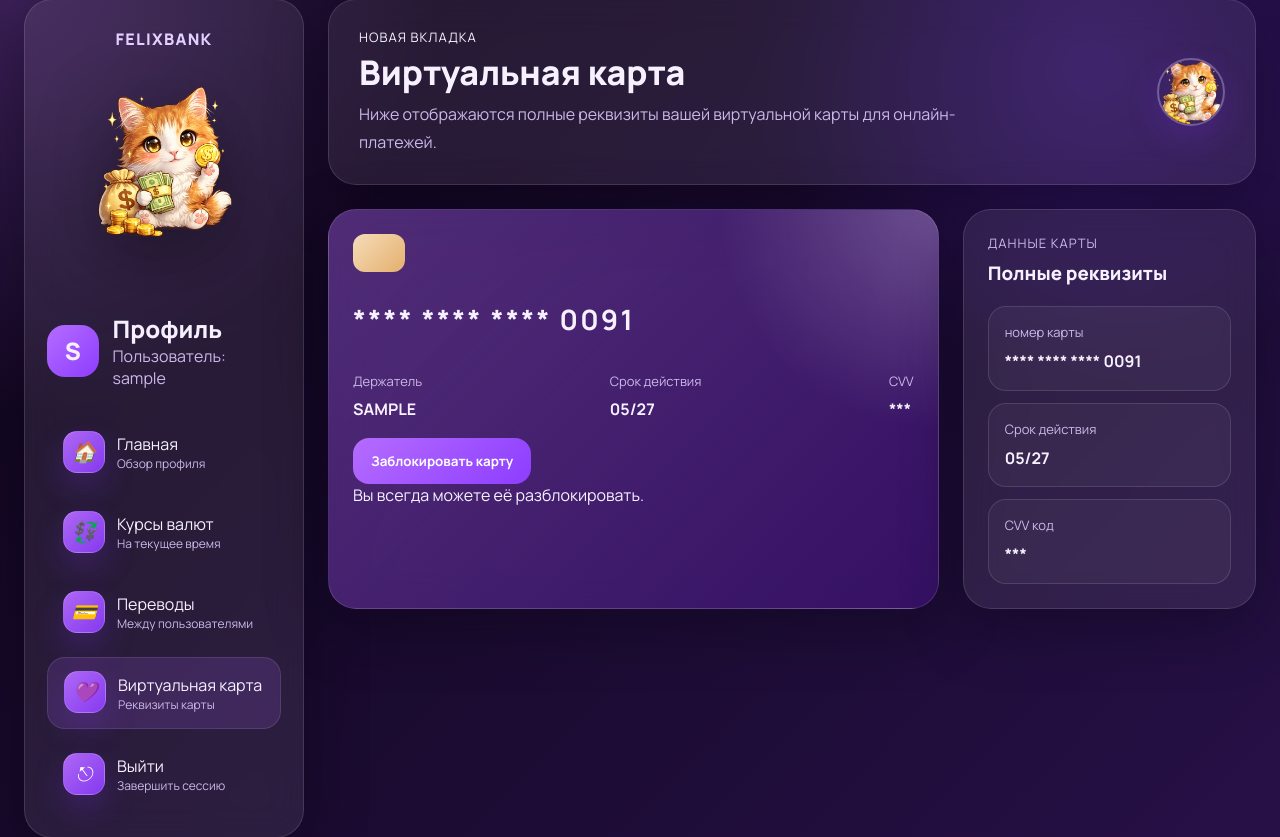
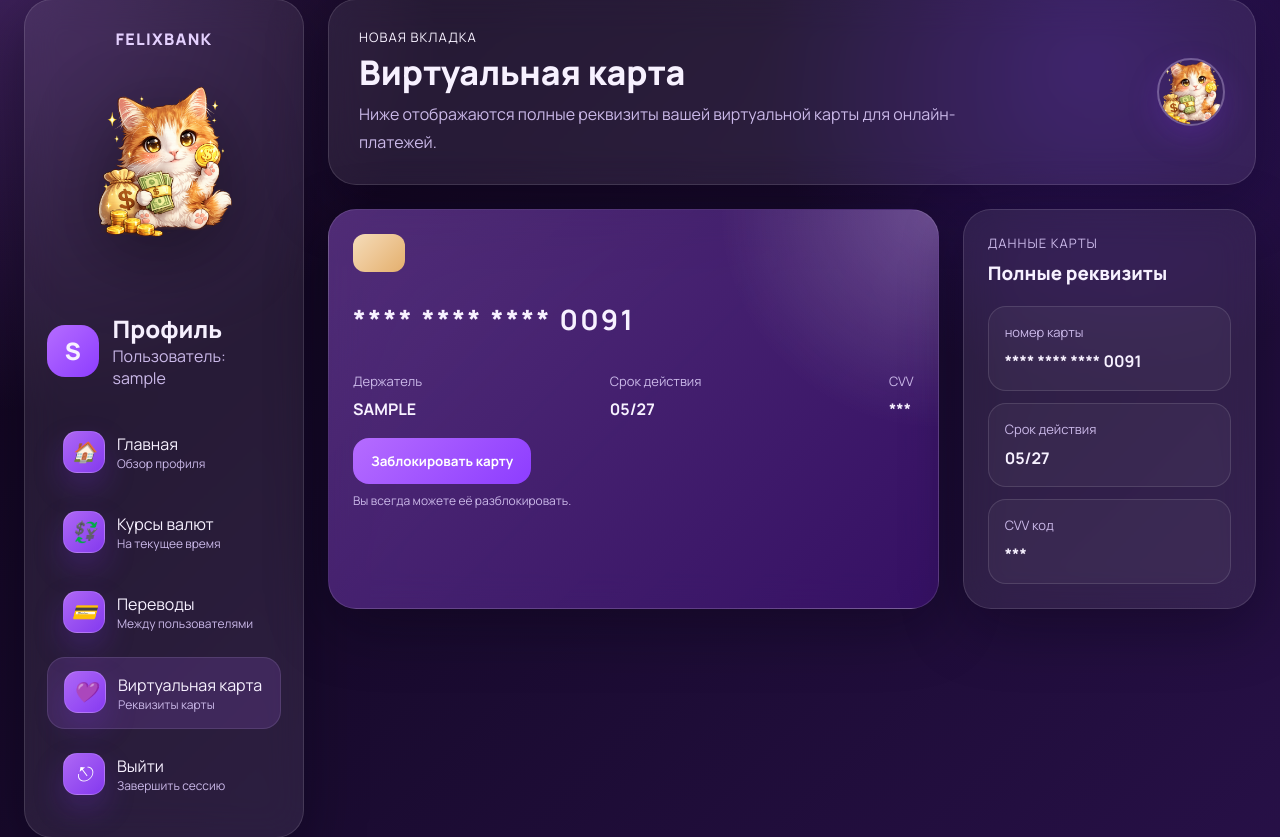
Before and after one commit to koshatl9/felixbank, a Flask app: page /profile/virtual-card in a window 1280 px wide. Shown: the part 25-862 px from the top of the page. Run offline with Flask 3, Linux system fonts and the light colour scheme; the visitor is signed in with stand-in values (Sample User, id 1); data that the repository does not hold is empty.

Commit message:
блокировка и разблокировка карты, скрытый номер карты

```diff
--- a/frontend/static/css/profile.css
+++ b/frontend/static/css/profile.css
@@ -438,6 +438,27 @@ body {
     font-size: 28px;
     font-weight: 700;
     letter-spacing: 0.08em;
+}
+
+.card-lock {
+    margin-top: 18px;
+    display: grid;
+    gap: 8px;
+}
+
+.card-lock__button {
+    margin-top: 0;
+    width: fit-content;
+}
+
+.card-lock__button.is-locked {
+    background: linear-gradient(135deg, #6b21a8, #581c87);
+}
+
+.card-lock__hint {
+    margin: 0;
+    color: var(--text-soft);
+    font-size: 12px;
 }
 
 .bank-card__footer {
@@ -974,6 +995,11 @@ body {
     user-select: none;
 }
 
+.card-number-reveal {
+    cursor: pointer;
+    user-select: none;
+}
+
 @media (max-width: 1180px) {
     .page-shell {
         grid-template-columns: 1fr;
```
